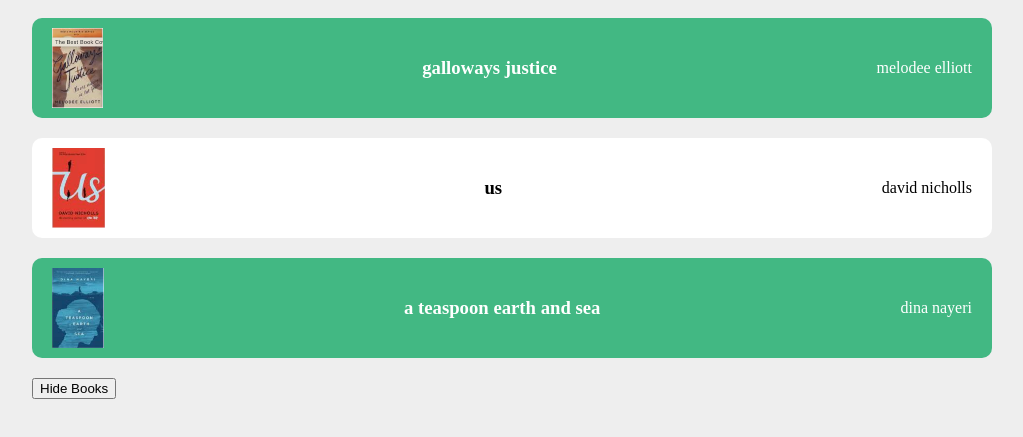
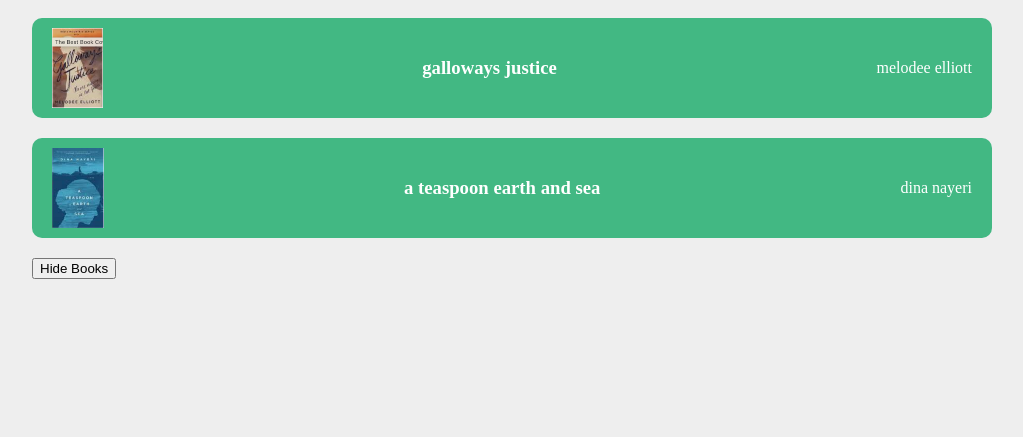
Before and after one commit to stopdaydreaming/vue3-octo-rotary-phone, a plain HTML site: page index.html in a window 1280 px wide. Shown: the part 101-538 px from the top of the page, without its empty margins (128-1151 px from the left). Drawn offline with nearby package versions, Linux system fonts and the light colour scheme.

Commit message:
added computed property

```diff
--- a/app.js
+++ b/app.js
@@ -27,9 +27,13 @@ const app = Vue.createApp({
             this.showBooks = !this.showBooks
         },
         toggleFav(book){
-            // console.log("is fav")
             book.isFav = !book.isFav
         },
+    },
+    computed: {
+        filteredBooks() {
+            return this.books.filter((book) => book.isFav)
+        }
     }
 })
 
--- a/index.html
+++ b/index.html
@@ -43,7 +43,7 @@
 
         <div v-if="showBooks">
            <ul>
-            <li v-for="book in books" :class="{ fav: book.isFav }" @click="toggleFav(book)">
+            <li v-for="book in filteredBooks" :class="{ fav: book.isFav }" @click="toggleFav(book)">
                 <img :src="book.cover" :alt="book.title">
                 <h3>{{ book.title }}</h3>
                 <p>{{ book.author }}</p>
```
